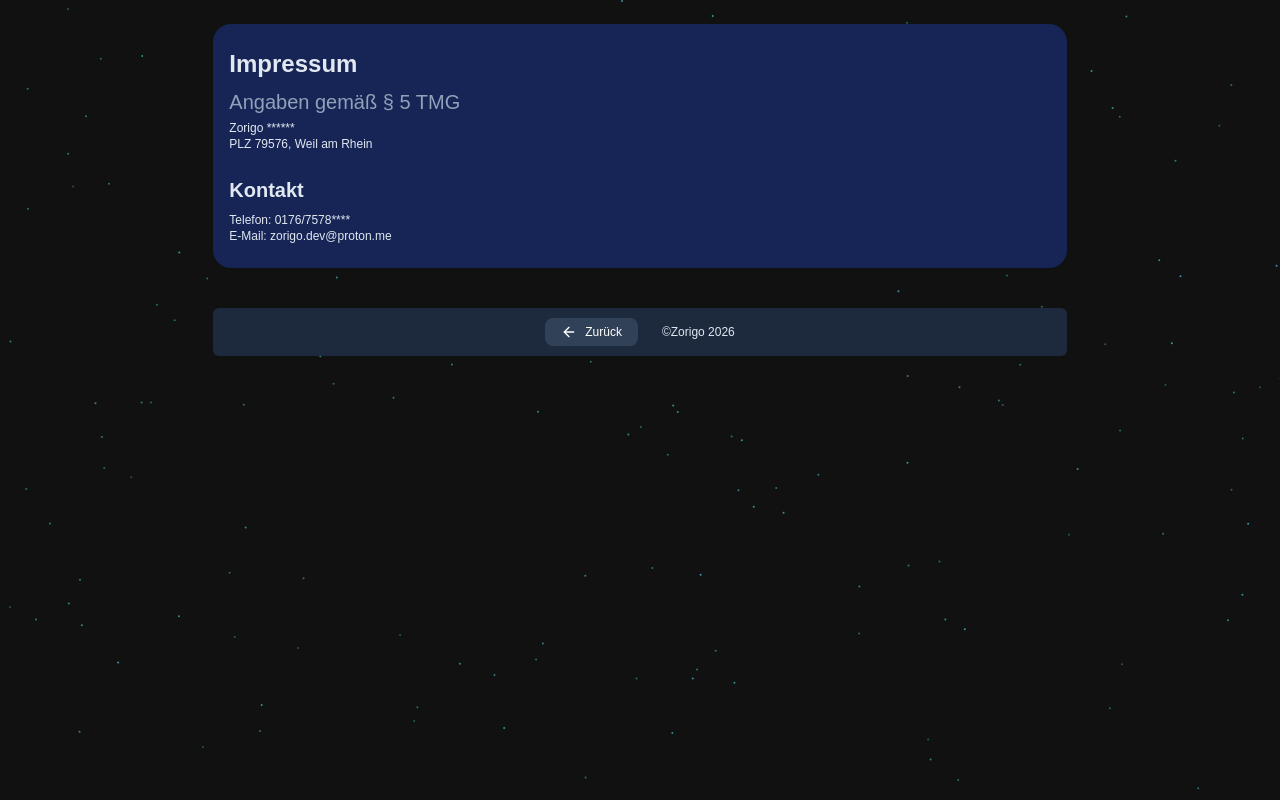
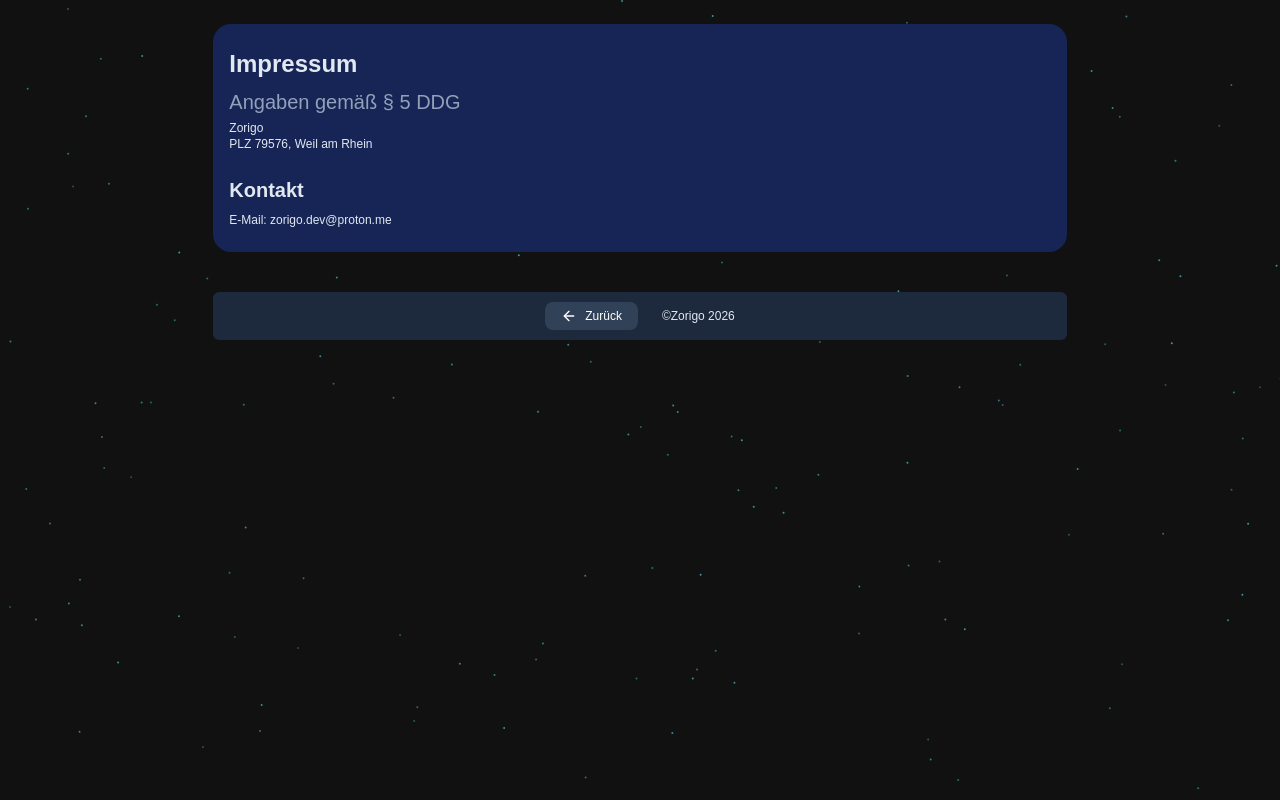
Before and after one commit to Zorigo9191/Portfolio, a React (Vite) app: page /#/impressum in a window 1280 px wide. Built offline with nearby package versions, Linux system fonts and the light colour scheme.

Commit message:
anschrift

```diff
--- a/src/components/parts/Impressum.tsx
+++ b/src/components/parts/Impressum.tsx
@@ -5,19 +5,16 @@ export default function Impressum() {
     <div className="flex flex-col w-full px-4 mt-6 mx-auto md:max-w-150 lg:max-w-2/3 text-slate-200 bg-blue-950 rounded-2xl p-6 gap-6">
       <div>
         <h2 className="text-2xl font-bold mb-2">Impressum</h2>
-        <h4 className="text-xl text-slate-400 mb-1">Angaben gemäß § 5 TMG</h4>
+        <h4 className="text-xl text-slate-400 mb-1">Angaben gemäß § 5 DDG</h4>
         <p className="text-xs">
-          Zorigo ****** <br />
+          Zorigo <br />
           PLZ 79576, Weil am Rhein
         </p>
       </div>
 
       <div>
         <h2 className="text-xl font-bold mb-2">Kontakt</h2>
-        <p className="text-xs">
-          Telefon: 0176/7578**** <br />
-          E-Mail: zorigo.dev@proton.me
-        </p>
+        <p className="text-xs">E-Mail: zorigo.dev@proton.me</p>
       </div>
     </div>
   );
```
